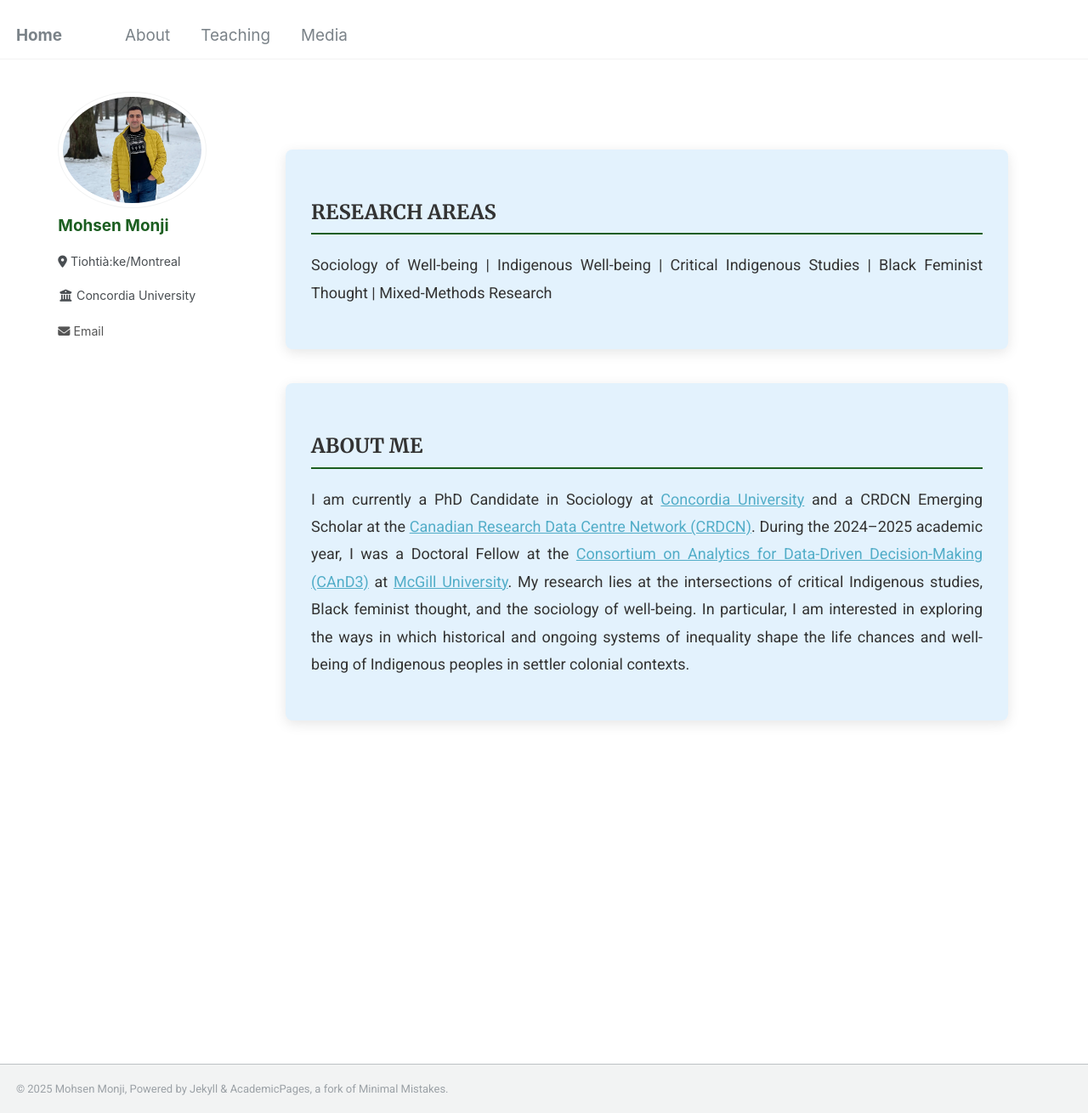
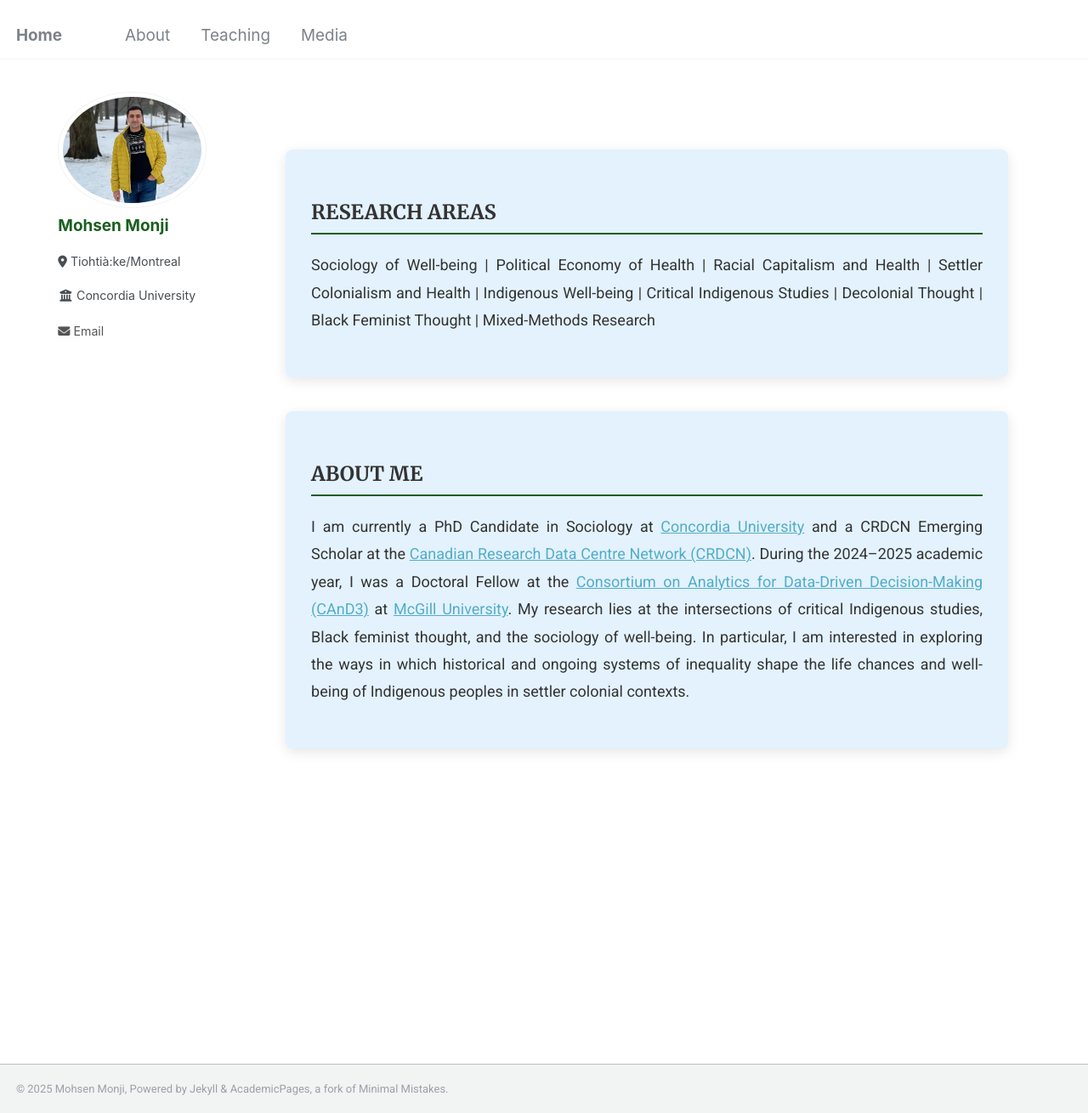
Before and after one commit to Mohsnmonji/mohsnmonji.github.io, a Jekyll site: the page built from about-me.md, in a window 1280 px wide and 1310 px high. Shown: the whole window at 85% size. Built offline with Jekyll 4.4.1, drawn with Linux system fonts in a browser that asks for light colours.

Commit message:
Update about-me.md

```diff
--- a/about-me.md
+++ b/about-me.md
@@ -54,7 +54,7 @@ author_profile: true
 <div class="about-card">
   <h2>RESEARCH AREAS</h2>
   <p style="font-size:18px; color:#333; text-align:justify; line-height:1.8; margin:20px 0;">
-    Sociology of Well-being | Indigenous Well-being | Critical Indigenous Studies | Black Feminist Thought | Mixed-Methods Research
+    Sociology of Well-being | Political Economy of Health | Racial Capitalism and Health | Settler Colonialism and Health | Indigenous Well-being | Critical Indigenous Studies | Decolonial Thought | Black Feminist Thought | Mixed-Methods Research
   </p>
 </div>
 
```
